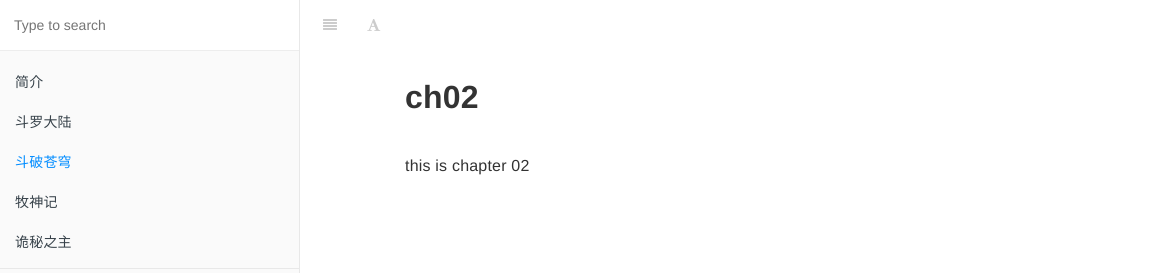
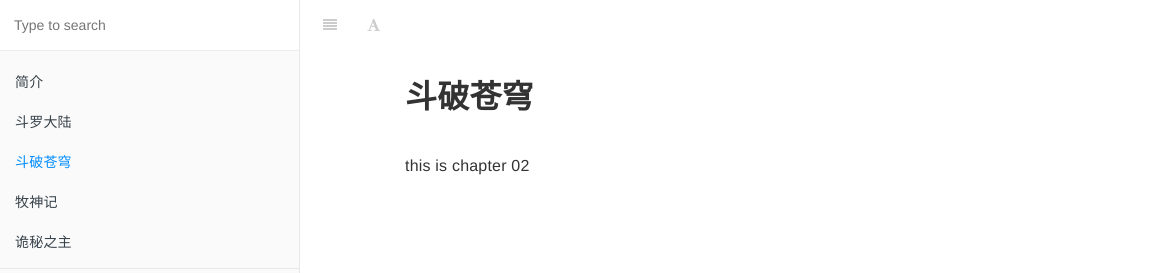
Before and after one commit to foreststarsea/kk-book, a website with bundled scripts: page ch02.html in a window 1280 px wide. Shown: the top 273 px of the page, 0-1159 px from the left. Built offline with nearby package versions, Linux system fonts and the light colour scheme.

Commit message:
Update ch02.html

```diff
--- a/ch02.html
+++ b/ch02.html
@@ -199,7 +199,7 @@
 
                                 <section class="normal markdown-section">
 
-                                <h1 id="ch02">ch02</h1>
+                                <h1 id="ch02">斗破苍穹</h1>
 <p>this is chapter 02</p>
 
 
```
